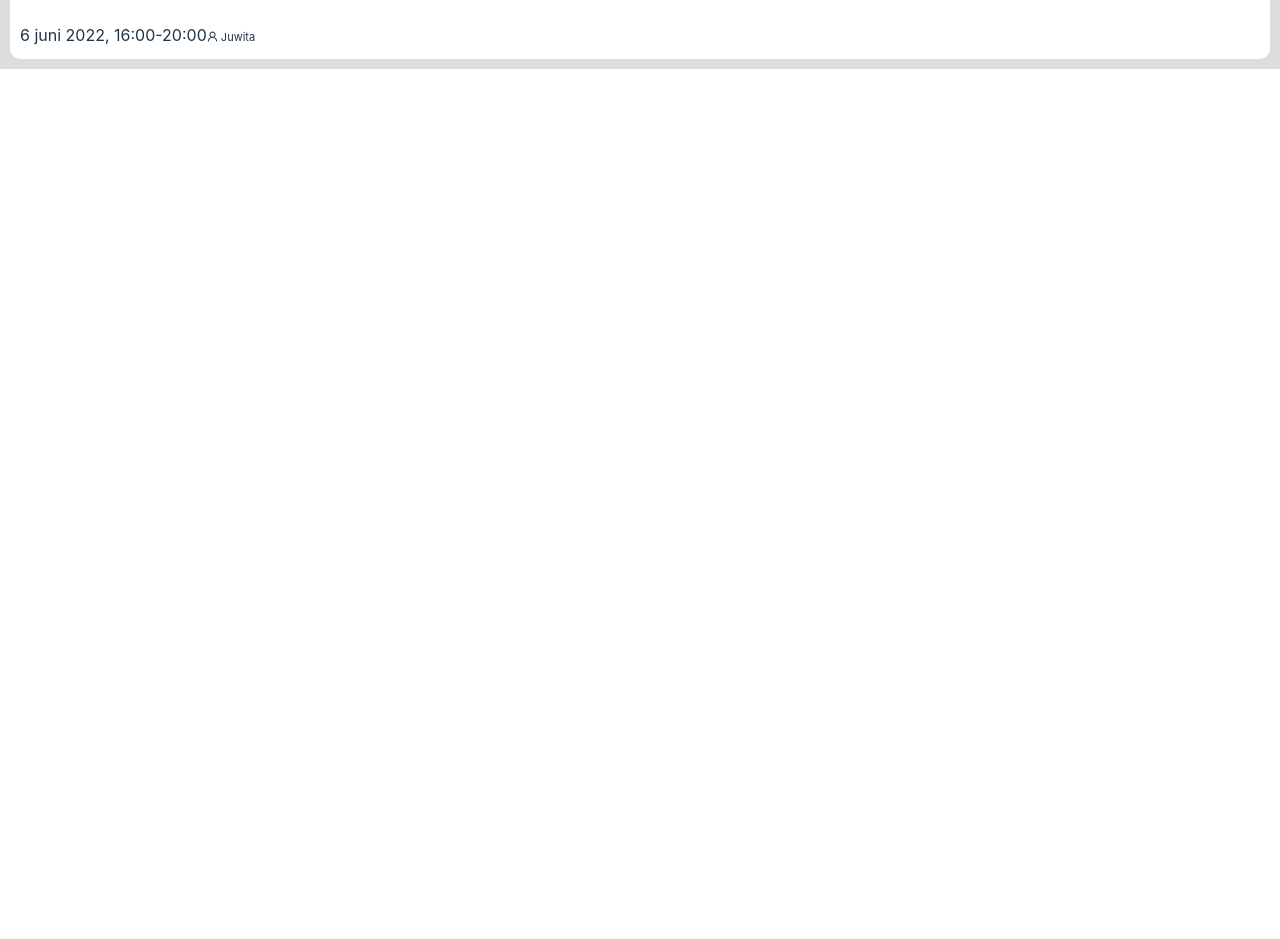
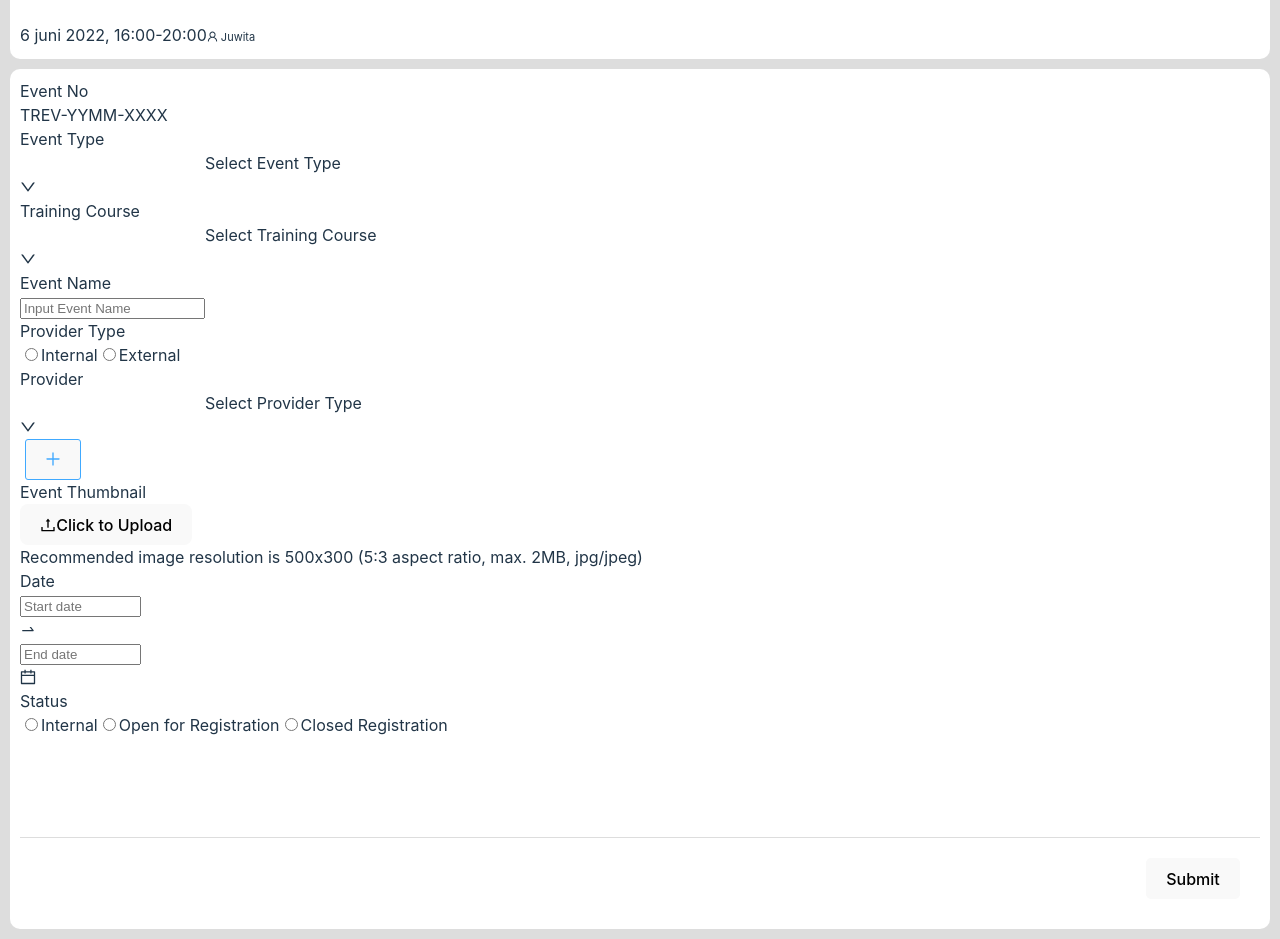
Before and after one commit to aisyahnnd/dataon-project, a React (Vite) app: page / in a window 1280 px wide. Shown: the part 8066-9005 px from the top of the page. Before the commit the page ends 8135 px from the top, so only its background shows below. Built offline with nearby package versions, Linux system fonts and the light colour scheme; the HTML template or start-up script is replaced by a standard one.

Commit message:
feat: create form component create/edit

```diff
--- a/package.json
+++ b/package.json
@@ -14,7 +14,8 @@
     "react": "^18.2.0",
     "react-dom": "^18.2.0",
     "react-multi-carousel": "^2.8.2",
-    "react-responsive-carousel": "^3.2.23"
+    "react-responsive-carousel": "^3.2.23",
+    "react-router-dom": "^6.3.0"
   },
   "devDependencies": {
     "@types/react": "^18.0.15",
--- a/src/App.jsx
+++ b/src/App.jsx
@@ -3,6 +3,7 @@ import { MyTrainingCard } from './Parts/MyTrainingCard/MyTrainingCard';
 import { AllTrainingEvent } from './Parts/AllTrainingEvent/AllTrainingEvent';
 import FilterTrainingEvent from './Parts/FilterTrainingEvent';
 import './App.css';
+import { TrainingEditPage } from './Pages/TrainingEditPage/TrainingEditPage';
 
 function App() {
   return (
@@ -10,6 +11,7 @@ function App() {
       <FilterTrainingEvent />
       <MyTrainingCard />
       <AllTrainingEvent />
+      <TrainingEditPage />
     </>
   );
 }
--- /dev/null
+++ b/src/Pages/TrainingEditPage/TrainingEditPage.jsx
@@ -0,0 +1,217 @@
+import React, { useState } from 'react';
+import { PlusOutlined, UploadOutlined } from '@ant-design/icons';
+import {
+  Form,
+  Input,
+  Button,
+  Radio,
+  Select,
+  DatePicker,
+  Upload,
+  Row,
+  Col,
+} from 'antd';
+const { RangePicker } = DatePicker;
+
+const normFile = (e) => {
+  console.log('Upload event:', e);
+
+  if (Array.isArray(e)) {
+    return e;
+  }
+
+  return e?.fileList;
+};
+
+export const TrainingEditPage = () => {
+  const [componentSize, setComponentSize] = useState('default');
+
+  const onFormLayoutChange = ({ size }) => {
+    setComponentSize(size);
+  };
+
+  const onFinish = (values) => {
+    console.log('Received values of form: ', values);
+  };
+
+  return (
+    <>
+      <div className="site-card-wrapper">
+        <Form
+          labelCol={{
+            span: 7,
+          }}
+          wrapperCol={{
+            span: 13,
+          }}
+          layout="horizontal"
+          initialValues={{
+            size: componentSize,
+          }}
+          onValuesChange={onFormLayoutChange}
+          size={componentSize}
+        >
+          <Form.Item name="event-no" label="Event No:">
+            TREV-YYMM-XXXX
+          </Form.Item>
+          <Form.Item
+            name="event-type"
+            label="Event Type:"
+            rules={[
+              {
+                required: true,
+              },
+            ]}
+          >
+            <Select placeholder="Select Event Type" allowClear>
+              <Option value="online-class">Online Class</Option>
+              <Option value="offline-class">Offline Class</Option>
+            </Select>
+          </Form.Item>
+          <Form.Item
+            name="training-course"
+            label="Training Course:"
+            rules={[
+              {
+                required: true,
+              },
+            ]}
+          >
+            <Select placeholder="Select Training Course" allowClear>
+              <Option value="react-js">React JS</Option>
+              <Option value="database">Database</Option>
+              <Option value="angular">Angular</Option>
+            </Select>
+          </Form.Item>
+          <Form.Item
+            name="event-name"
+            label="Event Name"
+            rules={[
+              {
+                required: true,
+              },
+            ]}
+          >
+            <Input placeholder="Input Event Name" />
+          </Form.Item>
+          <Form.Item
+            name="provider-type"
+            label="Provider Type"
+            rules={[
+              {
+                required: true,
+                message: 'Please pick an item!',
+              },
+            ]}
+          >
+            <Radio.Group>
+              <Radio.Button value="internal">Internal</Radio.Button>
+              <Radio.Button value="external">External</Radio.Button>
+            </Radio.Group>
+          </Form.Item>
+          <Form.Item
+            name="provider"
+            label="Provider"
+            rules={[
+              {
+                required: true,
+              },
+            ]}
+          >
+            <Select
+              placeholder="Select Provider Type"
+              allowClear
+              style={{ width: '92%' }}
+            >
+              <Option value="internal">Internal</Option>
+              <Option value="external">External</Option>
+            </Select>
+            <Button
+              htmlType="button"
+              style={{
+                borderRadius: 3,
+                marginLeft: 5,
+                border: '1px #40a9ff solid',
+                color: '#40a9ff',
+              }}
+            >
+              <PlusOutlined />
+            </Button>
+          </Form.Item>
+          <Form.Item
+            name="event-thumbnail"
+            label="Event Thumbnail"
+            valuePropName="fileList"
+            getValueFromEvent={normFile}
+            extra="Recommended image resolution is 500x300 (5:3 aspect ratio, max. 2MB, jpg/jpeg)"
+            rules={[
+              {
+                required: true,
+              },
+            ]}
+          >
+            <Upload
+              name="logo"
+              action="/upload.do"
+              listType="picture"
+            >
+              <Button icon={<UploadOutlined />}>
+                Click to Upload
+              </Button>
+            </Upload>
+          </Form.Item>
+          <Form.Item
+            name="date"
+            label="Date"
+            rules={[
+              {
+                required: true,
+              },
+            ]}
+          >
+            <RangePicker />
+          </Form.Item>
+          <Form.Item
+            name="status"
+            label="Status"
+            rules={[
+              {
+                required: true,
+                message: 'Please pick an item!',
+              },
+            ]}
+          >
+            <Radio.Group>
+              <Radio.Button value="draf">Internal</Radio.Button>
+              <Radio.Button value="open-for-registration">
+                Open for Registration
+              </Radio.Button>
+              <Radio.Button value="closed-registration">
+                Closed Registration
+              </Radio.Button>
+            </Radio.Group>
+          </Form.Item>
+
+          <Row style={{ paddingTop: 100 }}>
+            <Col
+              span={24}
+              style={{
+                textAlign: 'right',
+                padding: 20,
+                borderTop: '1px #dddddd solid',
+              }}
+            >
+              <Button
+                type="primary"
+                htmlType="submit"
+                style={{ borderRadius: 5 }}
+              >
+                Submit
+              </Button>
+            </Col>
+          </Row>
+        </Form>
+      </div>
+    </>
+  );
+};
--- a/src/Parts/MyTrainingCard/SingleTrainingCard.jsx
+++ b/src/Parts/MyTrainingCard/SingleTrainingCard.jsx
@@ -1,4 +1,5 @@
-import React from 'react';
+/* eslint-disable react/prop-types */
+
 import {
   Image,
   Card,
```
Also changed, not shown: .eslintrc.json, 1 other file (tests, documents, lock files or other folders).
